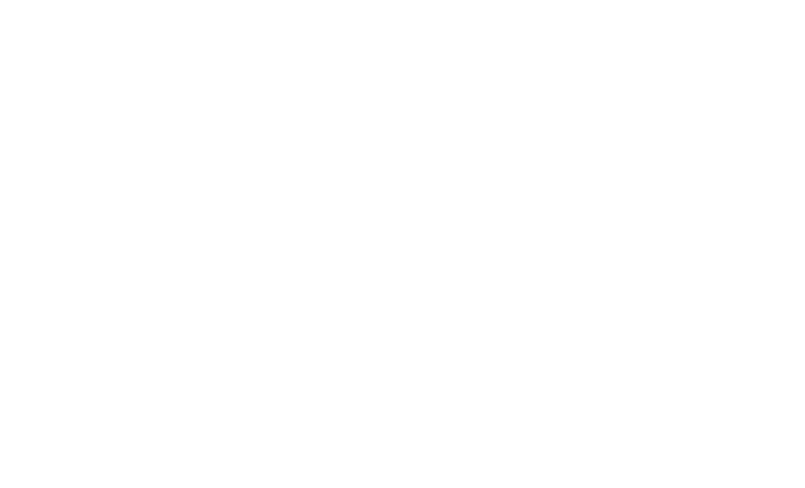
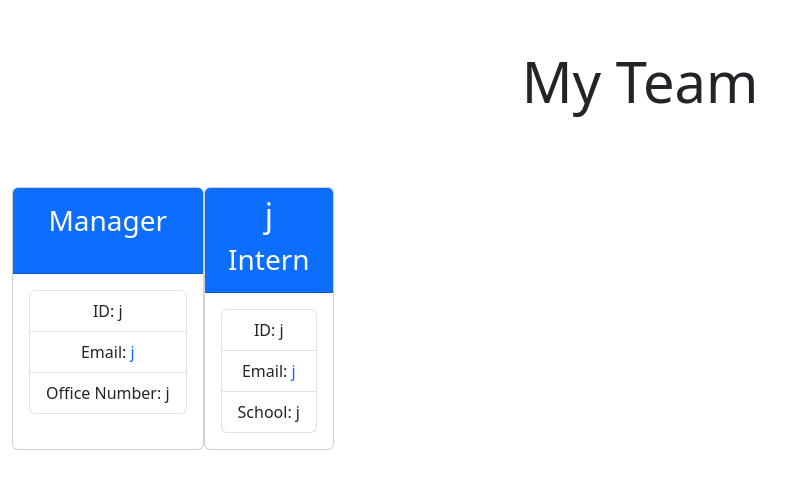
Before and after one commit to jlddukes/Team-Profile-generator, a website: page src/team.html in a window 1280 px wide. Shown: the whole page, without its empty margins (0-805 px from the left). Drawn offline with nearby package versions, Linux system fonts and the light colour scheme; files that its build step writes are made by us from their sources.

Commit message:
added  code to team html

```diff
--- a/src/team.html
+++ b/src/team.html
@@ -1,3 +1,4 @@
+
 <!DOCTYPE html>
 <html lang="en">
 <head>
@@ -8,3 +9,49 @@
     <link rel="stylesheet" href="style.css">
     <link href="https://cdn.jsdelivr.net/npm/bootstrap@5.3.0-alpha1/dist/css/bootstrap.min.css" rel="stylesheet" integrity="sha384-GLhlTQ8iRABdZLl6O3oVMWSktQOp6b7In1Zl3/Jr59b6EGGoI1aFkw7cmDA6j6gD" crossorigin="anonymous">
 </head>
+
+<body>
+    <div class="jumbotron text-center">
+         <div class="row">
+             <div class="col-12 p-5 mb-3 team-heading">
+                 <h1 class="display-4">My Team</h1>
+             </div>
+         </div>
+     </div>
+     <div class="container-fluid text-center">
+         <div class="row">
+           <div class="team-area col-12 d-flex">
+
+ <div class="card employee-card">
+     <div class="card-body card-header bg-primary text-white">
+         <h2 class="card-title"></h2>
+         <h3 class="card-title"><i class="fas fa-mug hot mr-2"></i>Manager</h3>
+     </div>
+     <div class="card-body">
+         <ul class="list-group">
+             <li class="list-group-item">ID: j </li>
+             <li class="list-group-item">Email: <a href="mailto:j">j</a></li>
+             <li class="list-group-item">Office Number: j</li>
+         </ul>
+     </div>
+ </div>
+
+ <div class="card employee-card">
+    <div class="card-header bg-primary text-white">
+        <h2 class="card-title">j</h2>
+        <h3 class="card-title"><i class="fas fa-user-graduate mr-2"></i>Intern</h3>
+    </div>
+<div class="card-body">
+    <ul class="list-group">
+        <li class="list-group-item">ID: j</li>
+        <li class="list-group-item">Email: <a href="j">j</a></li>
+        <li class="list-group-item">School: j</li>
+    </ul>
+    </div>
+</div>
+
+          </div>
+        </div>
+      </div>
+  </body>
+  </html>
```
Lines whose indentation alone changed are shown as unchanged.
